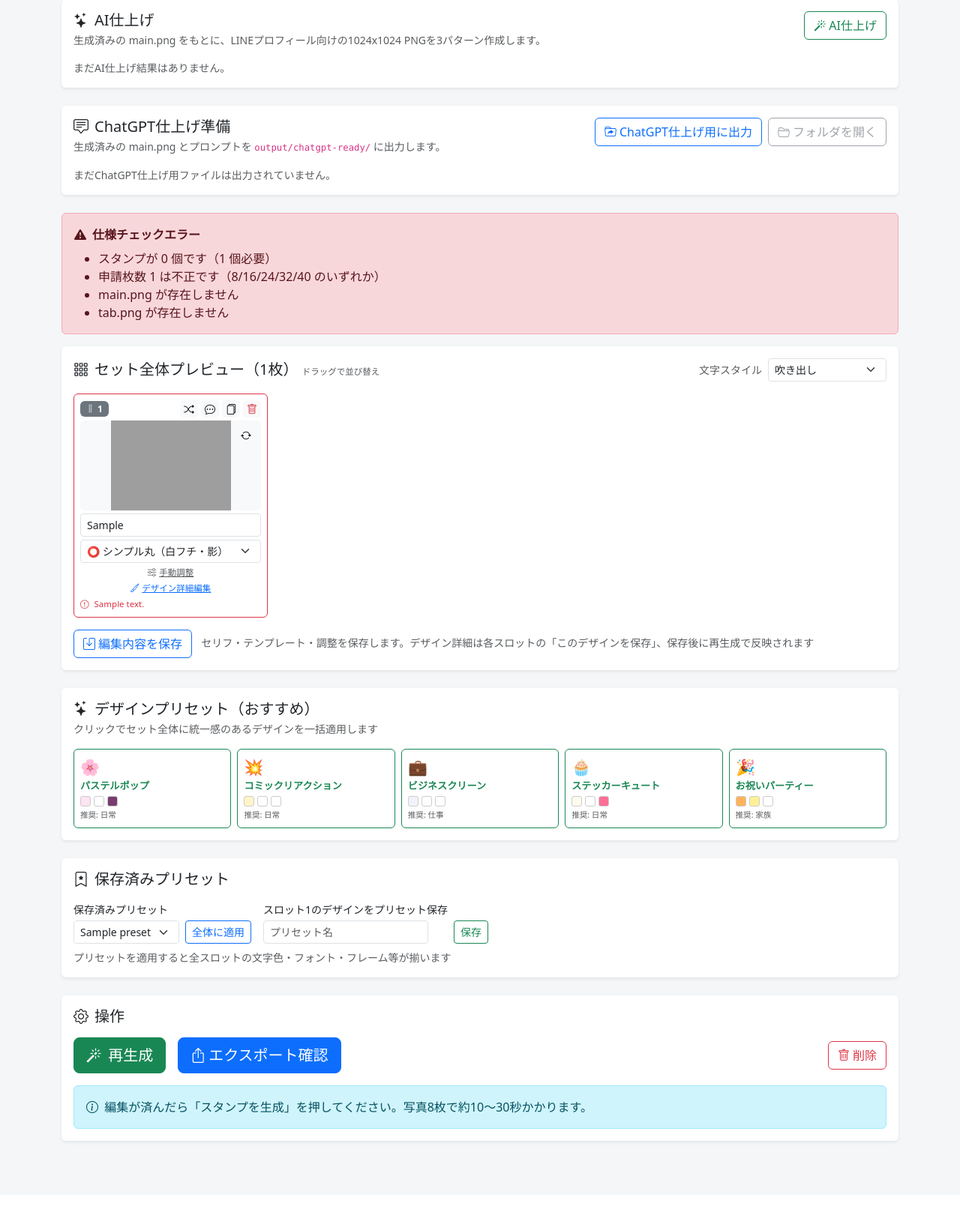
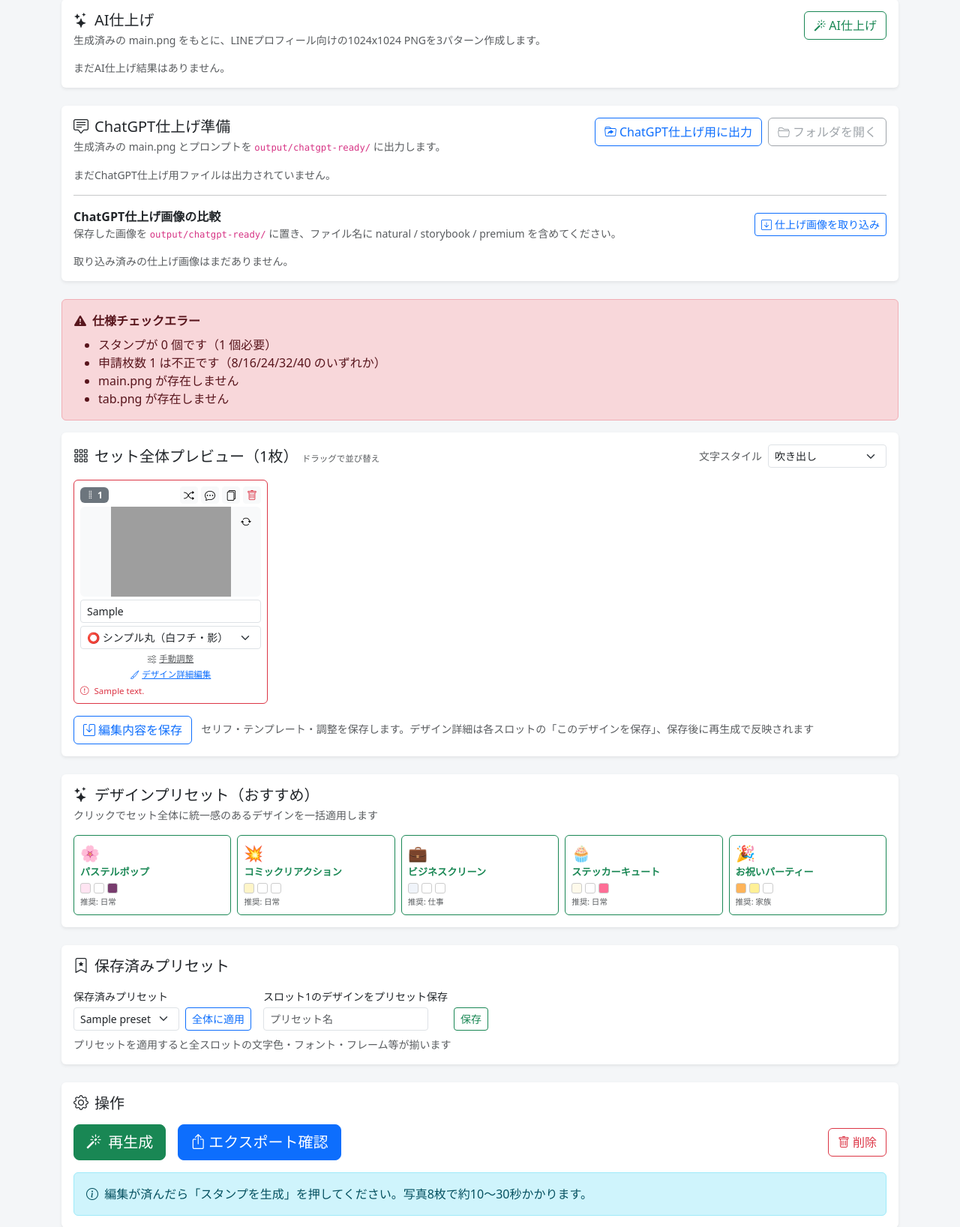
Before and after one commit to yukimomo/line-stamp-maker2, a Flask app: page /stamps/1 in a window 1280 px wide. Shown: the part 662-2299 px from the top of the page at 75% size. Before the commit the page ends 2189 px from the top, so only its background shows below. Run offline with Flask 3, Linux system fonts and the light colour scheme; tables that the repository leaves empty hold one stand-in row (values such as "Sample post"); some libraries are stand-ins or nearby versions; grey boxes are pictures that could not be loaded.

Commit message:
Add ChatGPT finished image comparison

```diff
--- a/app/routes.py
+++ b/app/routes.py
@@ -22,7 +22,13 @@ from .services.text_styles import TEXT_STYLES
 from .services.metadata import META_FIELDS, LINE_CATEGORIES, default_metadata, suggest_metadata
 from .services.review import run_review
 from .services.ai_finish import VARIANTS as AI_FINISH_VARIANTS, finish_icon_with_ai
-from .services.chatgpt_ready import prepare_chatgpt_ready, open_folder
+from .services.chatgpt_ready import (
+    get_finished_variants,
+    import_finished_images,
+    open_folder,
+    prepare_chatgpt_ready,
+    save_final_icon,
+)
 from .services.design_presets import (
     BUILTIN_PRESETS, preset_overrides, preset_decorations, preset_main_bg,
 )
@@ -90,16 +96,25 @@ def _ai_finish_outputs(stamp_set) -> list[dict[str, str]]:
 def _chatgpt_ready_info() -> dict:
     base = Path(current_app.config["OUTPUT_DIR"]) / "chatgpt-ready"
     prompt_path = base / "prompt.txt"
+    final_path = base / "final_icon.png"
+    final_preview_path = base / "final_icon_circle_preview.png"
     files = []
     for key in ("natural", "storybook", "premium"):
         path = base / f"icon_{key}_source.png"
         if path.exists():
             files.append({"key": key, "path": str(path)})
+    finished = [
+        {"key": v.key, "path": v.finished_path, "preview_path": v.preview_path}
+        for v in get_finished_variants(Path(current_app.config["OUTPUT_DIR"]))
+    ]
     return {
         "output_dir": str(base),
         "prompt_path": str(prompt_path) if prompt_path.exists() else "",
         "files": files,
-        "exists": bool(files) or prompt_path.exists(),
+        "finished": finished,
+        "final_icon": str(final_path) if final_path.exists() else "",
+        "final_preview": str(final_preview_path) if final_preview_path.exists() else "",
+        "exists": bool(files) or bool(finished) or prompt_path.exists() or final_path.exists(),
     }
 
 
@@ -491,6 +506,38 @@ def open_chatgpt_ready(set_id: int):
         open_folder(Path(current_app.config["OUTPUT_DIR"]) / "chatgpt-ready")
     except Exception as exc:
         flash(f"出力フォルダを開けませんでした: {exc}", "danger")
+    return redirect(url_for("stamps.detail", set_id=set_id))
+
+
+@bp.route("/stamps/<int:set_id>/chatgpt_ready/import", methods=["POST"])
+def import_chatgpt_finished(set_id: int):
+    db = get_db()
+    stamp_set = db.execute("SELECT id FROM stamp_sets WHERE id = ?", (set_id,)).fetchone()
+    if stamp_set is None:
+        abort(404)
+    try:
+        result = import_finished_images(Path(current_app.config["OUTPUT_DIR"]))
+    except Exception as exc:
+        flash(f"ChatGPT仕上げ画像の取り込みに失敗しました: {exc}", "danger")
+    else:
+        keys = ", ".join(v.key for v in result.variants)
+        flash(f"ChatGPT仕上げ画像を取り込みました: {keys}", "success")
+    return redirect(url_for("stamps.detail", set_id=set_id))
+
+
+@bp.route("/stamps/<int:set_id>/chatgpt_ready/final", methods=["POST"])
+def save_chatgpt_final_icon(set_id: int):
+    db = get_db()
+    stamp_set = db.execute("SELECT id FROM stamp_sets WHERE id = ?", (set_id,)).fetchone()
+    if stamp_set is None:
+        abort(404)
+    variant = request.form.get("variant", "")
+    try:
+        final_path = save_final_icon(Path(current_app.config["OUTPUT_DIR"]), variant)
+    except Exception as exc:
+        flash(f"final_icon.png の保存に失敗しました: {exc}", "danger")
+    else:
+        flash(f"{variant} を final_icon.png として保存しました: {final_path}", "success")
     return redirect(url_for("stamps.detail", set_id=set_id))
 
 
--- a/app/services/chatgpt_ready.py
+++ b/app/services/chatgpt_ready.py
@@ -7,6 +7,8 @@ import subprocess
 import sys
 from dataclasses import dataclass
 from pathlib import Path
+
+from PIL import Image, ImageDraw, ImageOps
 
 
 CHATGPT_READY_PROMPT = """子供の顔・表情・髪型・服装は変更しない。
@@ -26,6 +28,9 @@ SOURCE_FILENAMES = {
     "premium": "icon_premium_source.png",
 }
 
+VARIANTS = tuple(SOURCE_FILENAMES.keys())
+IMAGE_EXTS = (".png", ".jpg", ".jpeg", ".webp")
+
 
 @dataclass(frozen=True)
 class ChatGptReadyResult:
@@ -33,6 +38,19 @@ class ChatGptReadyResult:
     prompt_path: str
     source_paths: list[str]
     clipboard_copied: bool
+
+
+@dataclass(frozen=True)
+class FinishedVariant:
+    key: str
+    finished_path: str
+    preview_path: str
+
+
+@dataclass(frozen=True)
+class FinishedImportResult:
+    output_dir: str
+    variants: list[FinishedVariant]
 
 
 def prepare_chatgpt_ready(source_icon: Path, output_root: Path) -> ChatGptReadyResult:
@@ -58,6 +76,104 @@ def prepare_chatgpt_ready(source_icon: Path, output_root: Path) -> ChatGptReadyR
         source_paths=source_paths,
         clipboard_copied=copy_prompt_to_clipboard(CHATGPT_READY_PROMPT),
     )
+
+
+def chatgpt_ready_dir(output_root: Path) -> Path:
+    return output_root / "chatgpt-ready"
+
+
+def get_finished_variants(output_root: Path) -> list[FinishedVariant]:
+    output_dir = chatgpt_ready_dir(output_root)
+    variants: list[FinishedVariant] = []
+    for key in VARIANTS:
+        finished = output_dir / f"icon_{key}_finished.png"
+        preview = output_dir / f"icon_{key}_circle_preview.png"
+        if finished.exists():
+            if not preview.exists():
+                _write_circle_preview(finished, preview)
+            variants.append(FinishedVariant(key=key, finished_path=str(finished), preview_path=str(preview)))
+    return variants
+
+
+def import_finished_images(output_root: Path) -> FinishedImportResult:
+    """Normalize user-saved ChatGPT outputs into finished image files."""
+    output_dir = chatgpt_ready_dir(output_root)
+    if not output_dir.is_dir():
+        raise RuntimeError("output/chatgpt-ready が見つかりません。先にChatGPT仕上げ用に出力してください。")
+
+    variants: list[FinishedVariant] = []
+    for key in VARIANTS:
+        candidate = _find_finished_candidate(output_dir, key)
+        if candidate is None:
+            continue
+        finished = output_dir / f"icon_{key}_finished.png"
+        _normalize_png(candidate, finished)
+        preview = output_dir / f"icon_{key}_circle_preview.png"
+        _write_circle_preview(finished, preview)
+        variants.append(FinishedVariant(key=key, finished_path=str(finished), preview_path=str(preview)))
+
+    if not variants:
+        raise RuntimeError("natural / storybook / premium の仕上げ画像が見つかりませんでした。ファイル名に案名を含めて保存してください。")
+
+    return FinishedImportResult(output_dir=str(output_dir), variants=variants)
+
+
+def save_final_icon(output_root: Path, variant: str) -> str:
+    """Save the selected finished image as final_icon.png."""
+    if variant not in VARIANTS:
+        raise RuntimeError("不明な仕上げ案です。")
+    output_dir = chatgpt_ready_dir(output_root)
+    finished = output_dir / f"icon_{variant}_finished.png"
+    if not finished.is_file():
+        raise RuntimeError(f"{variant} の仕上げ画像が見つかりません。先に取り込んでください。")
+
+    final_path = output_dir / "final_icon.png"
+    shutil.copy2(finished, final_path)
+    _write_circle_preview(final_path, output_dir / "final_icon_circle_preview.png")
+    return str(final_path)
+
+
+def _find_finished_candidate(output_dir: Path, variant: str) -> Path | None:
+    preferred = [
+        output_dir / f"icon_{variant}_finished.png",
+        output_dir / f"{variant}_finished.png",
+        output_dir / f"finished_{variant}.png",
+        output_dir / f"{variant}.png",
+    ]
+    for path in preferred:
+        if path.is_file():
+            return path
+
+    matches = []
+    for path in output_dir.iterdir():
+        if not path.is_file() or path.suffix.lower() not in IMAGE_EXTS:
+            continue
+        name = path.name.lower()
+        if variant not in name:
+            continue
+        if any(skip in name for skip in ("source", "circle_preview", "final_icon")):
+            continue
+        matches.append(path)
+    return sorted(matches, key=lambda p: p.stat().st_mtime, reverse=True)[0] if matches else None
+
+
+def _normalize_png(src: Path, dest: Path) -> None:
+    if src.resolve() == dest.resolve():
+        return
+    with Image.open(src) as img:
+        img.convert("RGBA").save(dest, "PNG")
+
+
+def _write_circle_preview(src: Path, dest: Path, size: int = 512) -> None:
+    with Image.open(src) as img:
+        square = ImageOps.fit(img.convert("RGBA"), (size, size), Image.Resampling.LANCZOS)
+    mask = Image.new("L", (size, size), 0)
+    draw = ImageDraw.Draw(mask)
+    draw.ellipse((0, 0, size - 1, size - 1), fill=255)
+    preview = Image.new("RGBA", (size, size), (0, 0, 0, 0))
+    preview.paste(square, (0, 0), mask)
+    dest.parent.mkdir(parents=True, exist_ok=True)
+    preview.save(dest, "PNG")
 
 
 def copy_prompt_to_clipboard(prompt: str) -> bool:
--- a/app/templates/detail.html
+++ b/app/templates/detail.html
@@ -177,6 +177,78 @@
     </div>
     {% else %}
     <div class="text-muted small">まだChatGPT仕上げ用ファイルは出力されていません。</div>
+    {% endif %}
+
+    <hr>
+    <div class="d-flex justify-content-between align-items-center flex-wrap gap-2 mb-3">
+      <div>
+        <div class="fw-semibold">ChatGPT仕上げ画像の比較</div>
+        <div class="text-muted small">保存した画像を <code>output/chatgpt-ready/</code> に置き、ファイル名に natural / storybook / premium を含めてください。</div>
+      </div>
+      <form method="post" action="{{ url_for('stamps.import_chatgpt_finished', set_id=stamp_set['id']) }}">
+        <button type="submit" class="btn btn-outline-primary btn-sm">
+          <i class="bi bi-arrow-down-square me-1"></i>仕上げ画像を取り込み
+        </button>
+      </form>
+    </div>
+
+    {% if chatgpt_ready.finished %}
+    <div class="row row-cols-1 row-cols-lg-3 g-3">
+      {% for f in chatgpt_ready.finished %}
+      <div class="col">
+        <div class="border rounded p-2 h-100">
+          <div class="fw-semibold mb-2">{{ f.key }}</div>
+          <div class="d-flex gap-2 align-items-start">
+            <div class="text-center flex-fill">
+              <img src="{{ (stamp_set['output_dir'] ~ '/main.png') | photourl }}"
+                   style="width:100%;max-width:120px;aspect-ratio:1/1;object-fit:contain;background:#f8f9fa;border-radius:8px"
+                   alt="main.png">
+              <div class="small text-muted mt-1">main.png</div>
+            </div>
+            <div class="text-center flex-fill">
+              <img src="{{ f.path | photourl }}"
+                   style="width:100%;max-width:120px;aspect-ratio:1/1;object-fit:cover;background:#f8f9fa;border-radius:8px"
+                   alt="{{ f.key }} finished">
+              <div class="small text-muted mt-1">finished</div>
+            </div>
+            <div class="text-center flex-fill">
+              <img src="{{ f.preview_path | photourl }}"
+                   style="width:100%;max-width:120px;aspect-ratio:1/1;object-fit:contain;background:#e9ecef;border-radius:50%"
+                   alt="{{ f.key }} circle preview">
+              <div class="small text-muted mt-1">丸型</div>
+            </div>
+          </div>
+          <form method="post" action="{{ url_for('stamps.save_chatgpt_final_icon', set_id=stamp_set['id']) }}" class="mt-2">
+            <input type="hidden" name="variant" value="{{ f.key }}">
+            <button type="submit" class="btn btn-success btn-sm w-100">
+              <i class="bi bi-check2-circle me-1"></i>この画像を final_icon.png に保存
+            </button>
+          </form>
+        </div>
+      </div>
+      {% endfor %}
+    </div>
+    {% else %}
+    <div class="text-muted small">取り込み済みの仕上げ画像はまだありません。</div>
+    {% endif %}
+
+    {% if chatgpt_ready.final_icon %}
+    <div class="alert alert-success mt-3 mb-0">
+      <div class="fw-semibold">採用済み: final_icon.png</div>
+      <div class="d-flex align-items-center gap-3 mt-2 flex-wrap">
+        <img src="{{ chatgpt_ready.final_icon | photourl }}"
+             style="width:120px;height:120px;object-fit:cover;border-radius:8px;background:#f8f9fa"
+             alt="final_icon.png">
+        {% if chatgpt_ready.final_preview %}
+        <img src="{{ chatgpt_ready.final_preview | photourl }}"
+             style="width:120px;height:120px;object-fit:contain;border-radius:50%;background:#e9ecef"
+             alt="final circle preview">
+        {% endif %}
+        <a class="btn btn-sm btn-outline-success" href="{{ chatgpt_ready.final_icon | photourl }}" target="_blank" rel="noopener">
+          final_icon.png を開く
+        </a>
+      </div>
+    </div>
     {% endif %}
   </div>
 </div>
```
Also changed, not shown: tests/test_chatgpt_ready.py (+39 -0 lines), tests/test_routes.py (+25 -0 lines), README.md, 2 other files.
